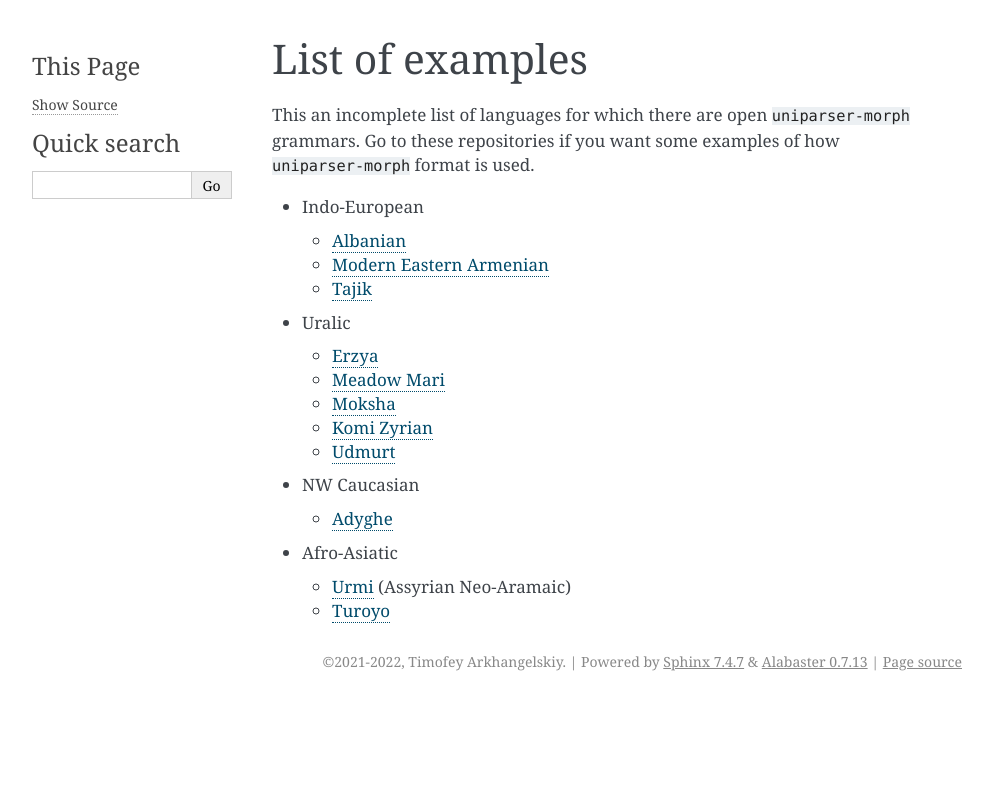
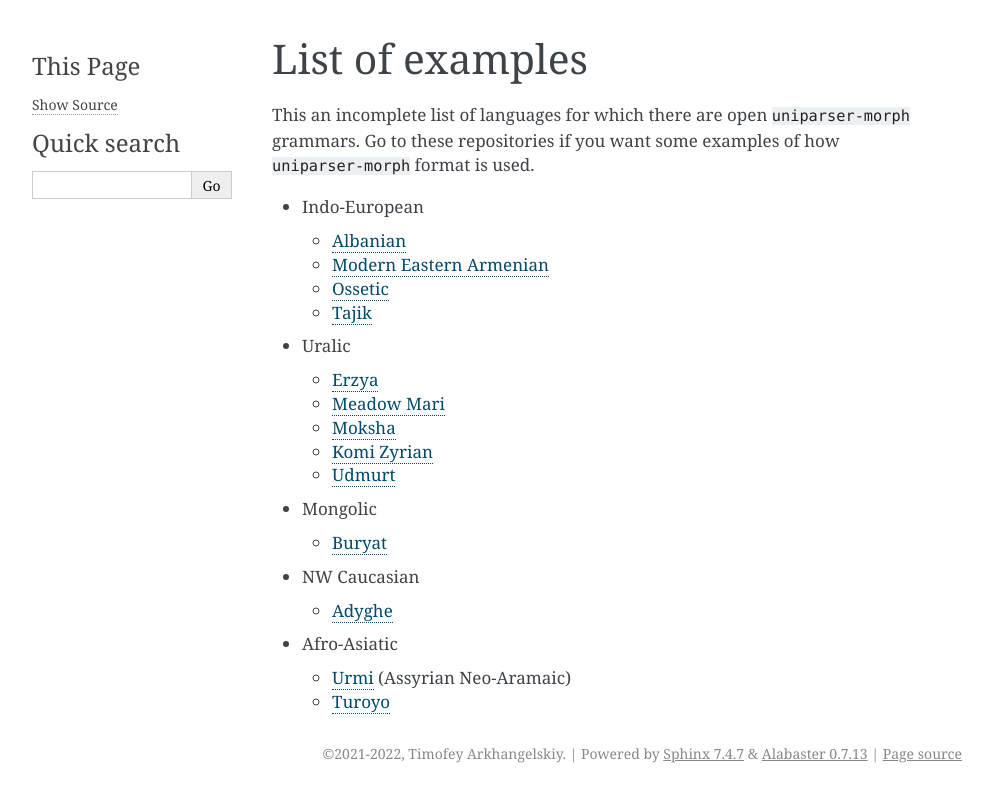
Before and after one commit to timarkh/uniparser-morph, a Sphinx documentation site: the page built from docs/examples.rst, in a window 1280 px wide. Shown: the top 802 px of the page, without its empty margins (148-1141 px from the left). Built offline with Sphinx 7.4.7, drawn with Linux system fonts in a browser that asks for light colours.

Commit message:
Added a couple of grammars to the list of examples.

```diff
--- a/docs/examples.rst
+++ b/docs/examples.rst
@@ -7,6 +7,7 @@ This an incomplete list of languages for which there are open ``uniparser-morph`
 
   * Albanian_
   * `Modern Eastern Armenian`_
+  * Ossetic_
   * Tajik_
 
 * Uralic
@@ -16,6 +17,10 @@ This an incomplete list of languages for which there are open ``uniparser-morph`
   * Moksha_
   * `Komi Zyrian`_
   * Udmurt_
+
+* Mongolic
+
+  * Buryat_
 
 * NW Caucasian
 
@@ -28,7 +33,9 @@ This an incomplete list of languages for which there are open ``uniparser-morph`
 
 
 .. _Tajik: https://github.com/timarkh/uniparser-grammar-tajik
+.. _Ossetic: https://github.com/timarkh/uniparser-grammar-ossetic
 .. _Modern Eastern Armenian: https://bitbucket.org/timarkh/uniparser-grammar-eastern-armenian/
+.. _Buryat: https://github.com/timarkh/uniparser-grammar-buryat
 .. _Meadow Mari: https://github.com/timarkh/uniparser-grammar-meadow-mari
 .. _Udmurt: https://github.com/timarkh/uniparser-grammar-udm
 .. _Erzya: https://github.com/timarkh/uniparser-grammar-erzya
```
